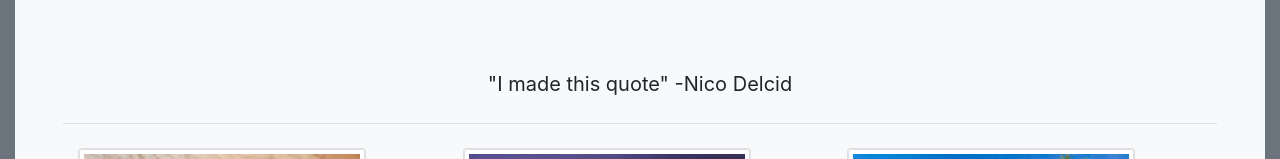
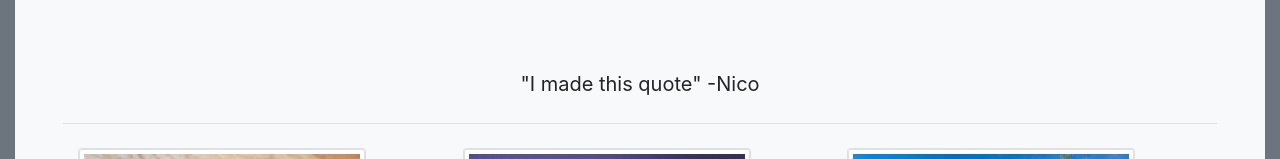
Before and after one commit to Systemofadownglazer/systemofadownglazer.github.io, a plain HTML site: page index.html in a window 1280 px wide. Shown: the part 451-610 px from the top of the page. Drawn offline with nearby package versions, Linux system fonts and the light colour scheme.

Commit message:
more censoring

```diff
--- a/index.html
+++ b/index.html
@@ -71,7 +71,7 @@
                             </div>
                         </div>
                     </div>
-                    <blockquote class="blockquote text-center">"I made this quote" -Nico Delcid</blockquote>
+                    <blockquote class="blockquote text-center">"I made this quote" -Nico</blockquote>
                     <hr class="my-4">
                     <div class="container-fluid">
                         <div class="row">
```
